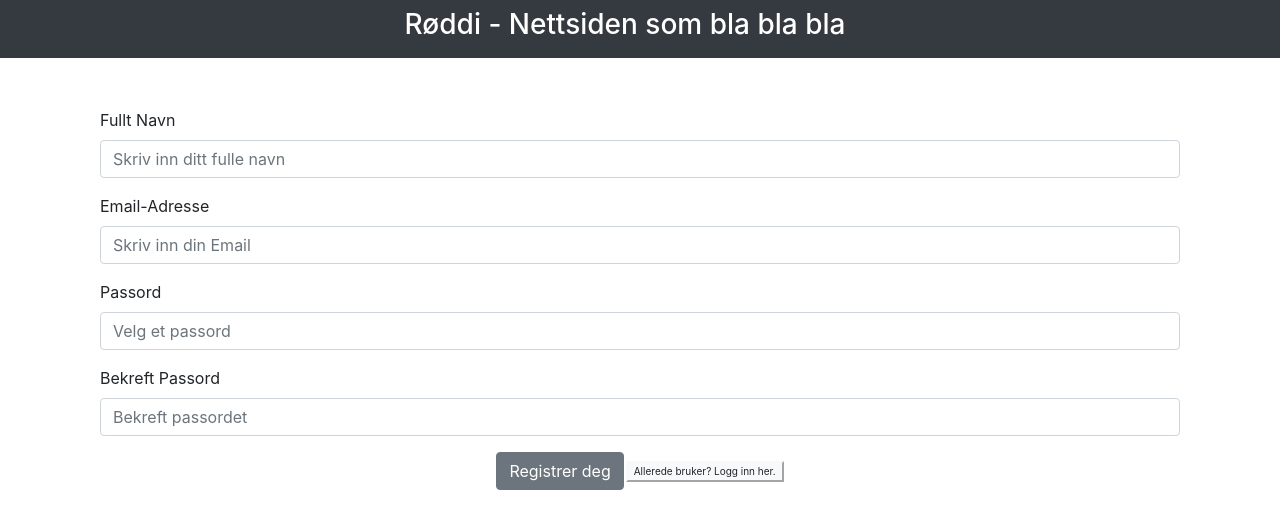
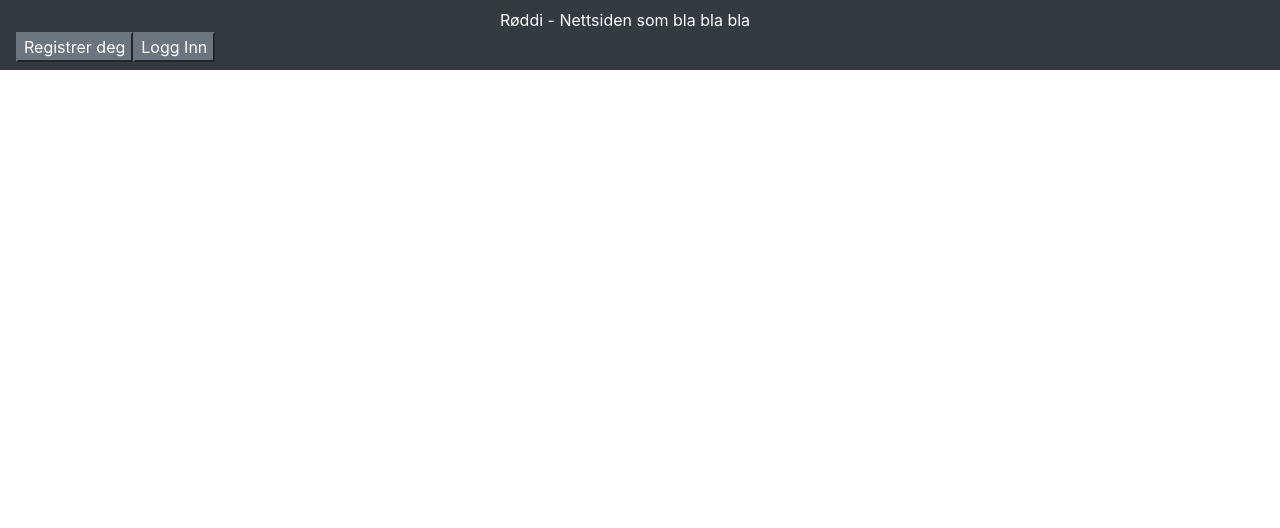
Before and after one commit to emilons/roddi, a React (Create React App) app in the folder frontend/roddi/: page /#/ in a window 1280 px wide. Shown: the top 528 px of the page. Built offline with nearby package versions, Linux system fonts and the light colour scheme.

Commit message:
Separated login and register on SPA #3

```diff
--- a/frontend/roddi/package.json
+++ b/frontend/roddi/package.json
@@ -8,6 +8,7 @@
     "@testing-library/user-event": "^12.6.3",
     "react": "^17.0.1",
     "react-dom": "^17.0.1",
+    "react-router-dom": "^5.2.0",
     "react-scripts": "4.0.2",
     "web-vitals": "^1.1.0"
   },
--- a/frontend/roddi/src/App.css
+++ b/frontend/roddi/src/App.css
@@ -6,7 +6,14 @@
   margin: 50px 100px 0px 100px;
 }
 
+a, a:hover {
+  color: inherit;
+  text-decoration: none;
+}
+
+
 .btn-light {
   margin-left: 2px;
   font-size: 10px;
+  padding: 0px 20px 0px 20px;
 }
--- a/frontend/roddi/src/App.js
+++ b/frontend/roddi/src/App.js
@@ -1,15 +1,25 @@
 import logo from './logo.svg';
 import './App.css';
+import {
+  Route,
+  HashRouter
+} from "react-router-dom";
 import Login from './components/Login';
 import Header from "./components/Header"
 import RegisterUser from "./components/RegisterUser";
 
 function App() {
   return (
-    <div className="App">
-        <Header />
-        <RegisterUser />
-    </div>
+    <HashRouter>
+      <div className="Header">
+          <Header />
+      </div>
+      <div className="App">
+          <Route path="/Registrer" component={RegisterUser} />
+          <Route path="/Login" component={Login} />
+          <Route exact path="/" component=""/>
+      </div>
+    </HashRouter>
   );
 }
 
--- a/frontend/roddi/src/components/Header.js
+++ b/frontend/roddi/src/components/Header.js
@@ -1,9 +1,22 @@
 import React from 'react'
+import {
+    NavLink,
+  } from "react-router-dom";
+import "../App.css"
+
 function Header() {
     return (
         <nav className = "navbar navbar-dark bg-dark">
             <div className ="row col-12 d-flex justify-content-center text-white">
-                <span className = "h3">Røddi - Nettsiden som bla bla bla</span>
+                <span className = "Overskrift"><NavLink to="/">Røddi - Nettsiden som bla bla bla</NavLink></span>
+            </div>
+            <div className="buttons">
+                <button className="btn-secondary">
+                    <NavLink to="/Registrer">Registrer deg</NavLink>
+                </button>
+                <button className="btn-secondary">
+                    <NavLink to="/Login">Logg Inn</NavLink>
+                </button>
             </div>
         </nav>
     )
--- a/frontend/roddi/src/components/Login.js
+++ b/frontend/roddi/src/components/Login.js
@@ -10,17 +10,19 @@ class Login extends React.Component {
 
     render() {
         return(
-        <div className="login">
+        <div className="form">
             <form>
-                <label>
-                Username:
-                    <input type="text"/>
-                </label>
-                <label>
-                Password:
-                    <input type="password"/>
-                </label>
-                <button onClick={handleLogin}/>
+                <div className="form-group text-left">
+                    <label htmlFor="exampleUserName">Brukernavn</label>
+                    <input type="text" className="form-control" placeholder="Skriv inn ditt brukernavn"/>
+                </div>
+                <div className="form-group text-left">
+                    <label htmlFor="exampleUserName">Passord</label>
+                    <input type="password" className="form-control" placeholder="Skriv inn ditt passord"/>
+                </div>
+                <div>
+                    <button type="submit" className="btn-secondary">Logg inn</button>
+                </div>
             </form>
         </div>
     );
--- a/frontend/roddi/src/components/RegisterUser.js
+++ b/frontend/roddi/src/components/RegisterUser.js
@@ -1,4 +1,5 @@
 import React, {useState} from 'react';
+import { NavLink } from 'react-router-dom';
 
 function RegisterUser(props) {
     const [state , setState] = useState({
@@ -64,7 +65,7 @@ function RegisterUser(props) {
                     >
                     Registrer deg
                 </button>
-                <button type="submit" className="btn-light">Allerede bruker? Logg inn her.</button>
+                <button type="submit" className="btn-light"><NavLink to="/Login"> Allerede bruker? Logg inn her.</NavLink></button>
             </form>
         </div>
     )
```
Also changed, not shown: 1 other file (tests, documents, lock files or other folders).
